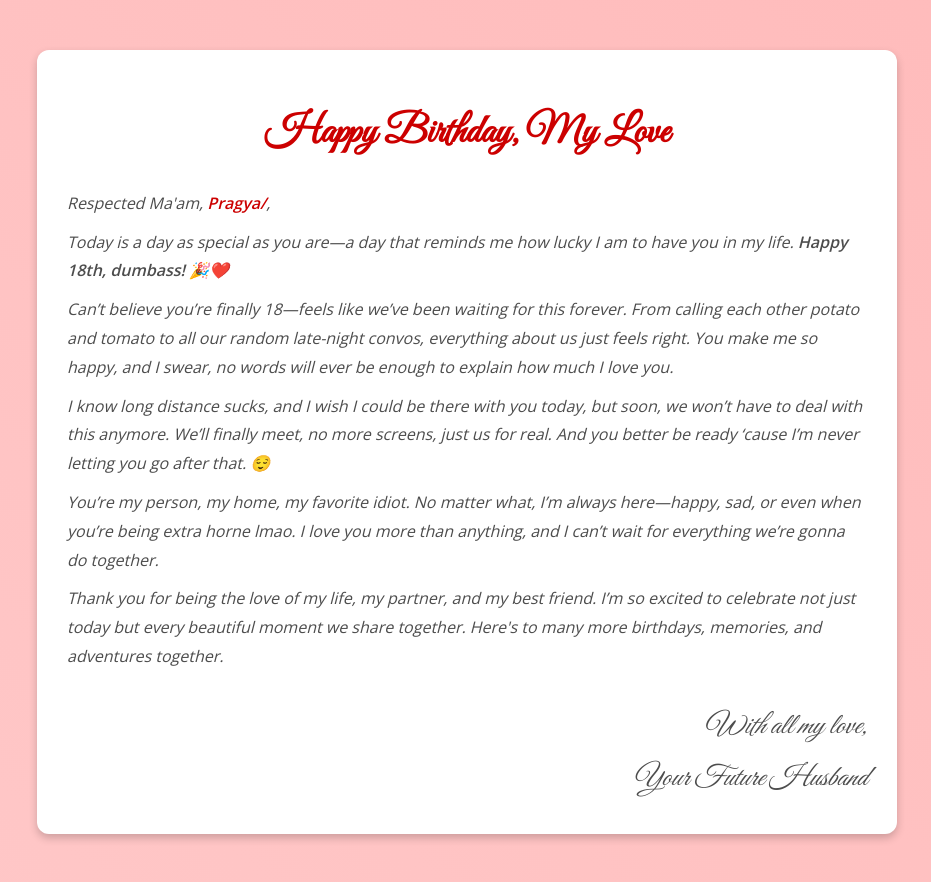
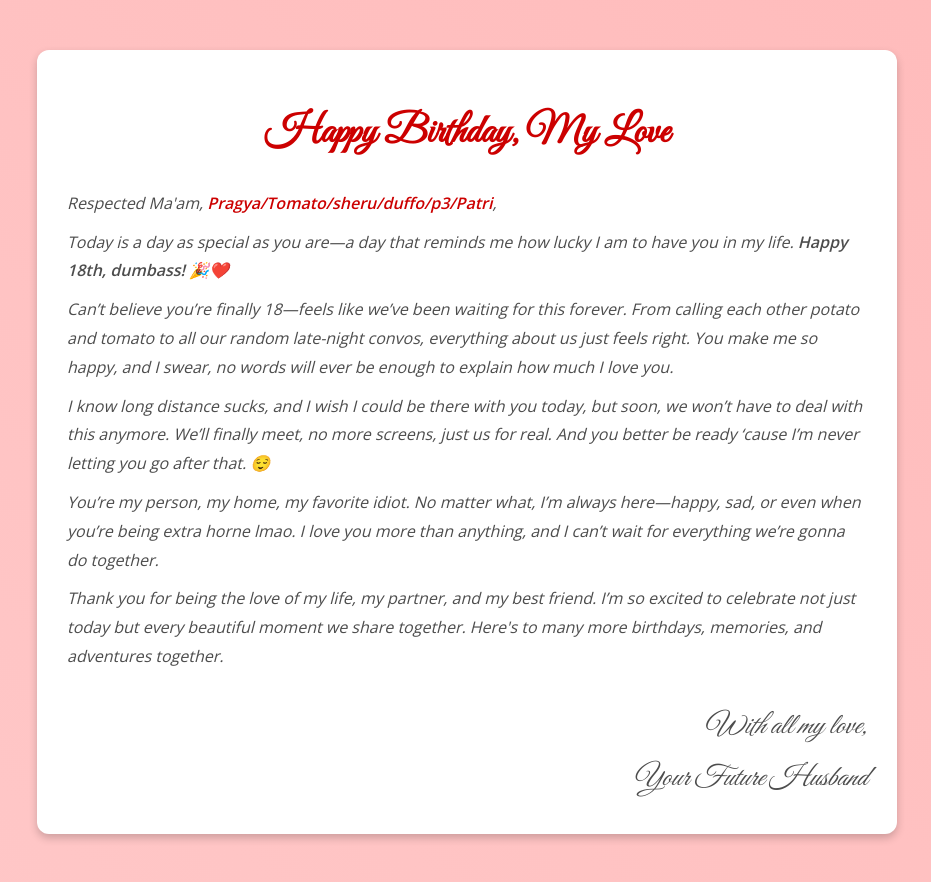
Before and after one commit to tilak27-cell/HAppy18th, a plain HTML site: page index.html in a window 1280 px wide. Shown: the whole page, without its empty margins (173-1104 px from the left). Drawn offline with nearby package versions, Linux system fonts and the light colour scheme.

Commit message:
Update index.html

```diff
--- a/index.html
+++ b/index.html
@@ -145,7 +145,7 @@ main .signature {
     </header>
     <main>
       <p>
-       Respected Ma'am, <span class="highlight">Pragya/</span>,
+       Respected Ma'am, <span class="highlight">Pragya/Tomato/sheru/duffo/p3/Patri</span>,
       </p>
       <p>
         Today is a day as special as you are—a day that reminds me how lucky I am to have you in my life.
```
